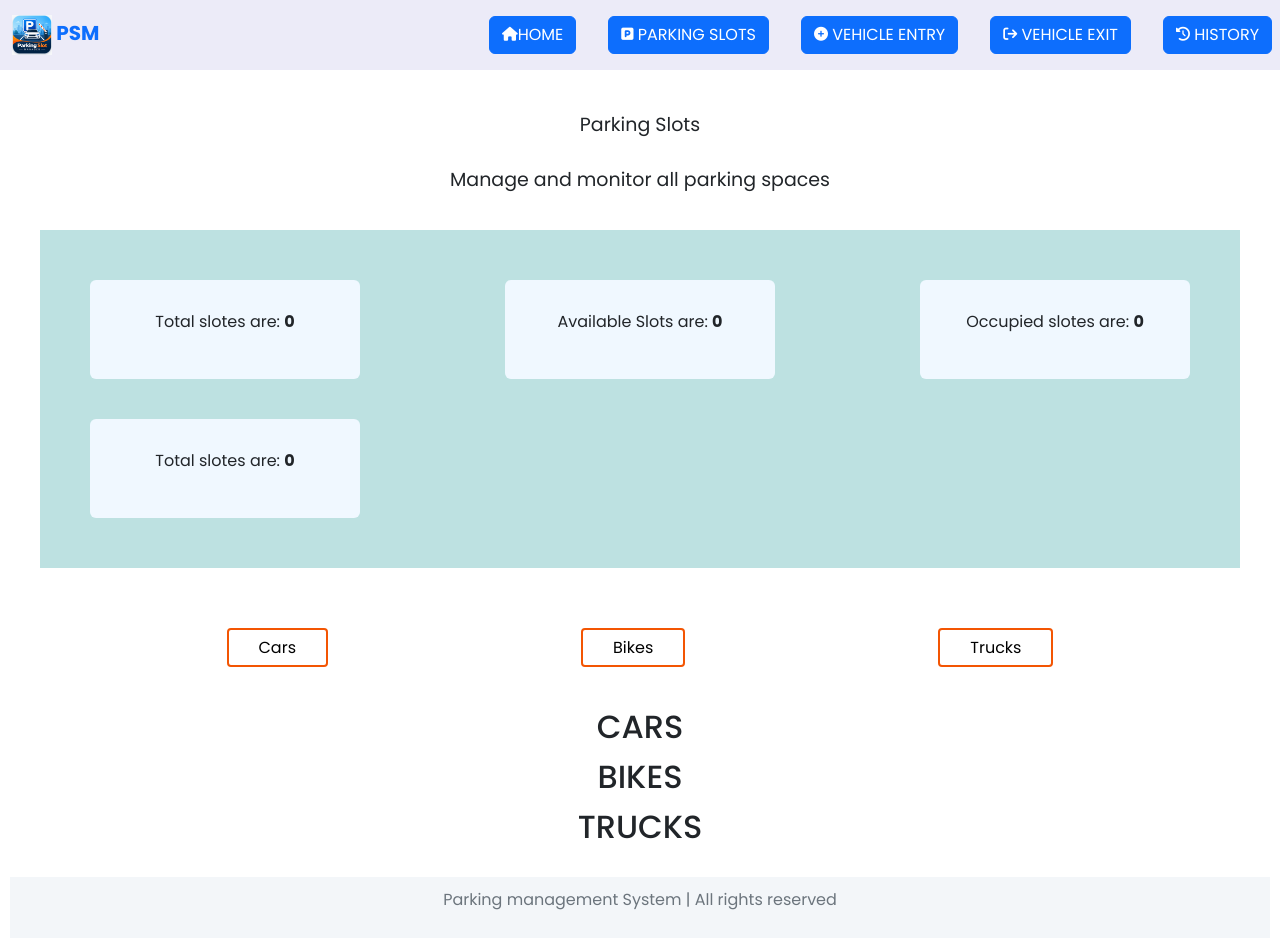
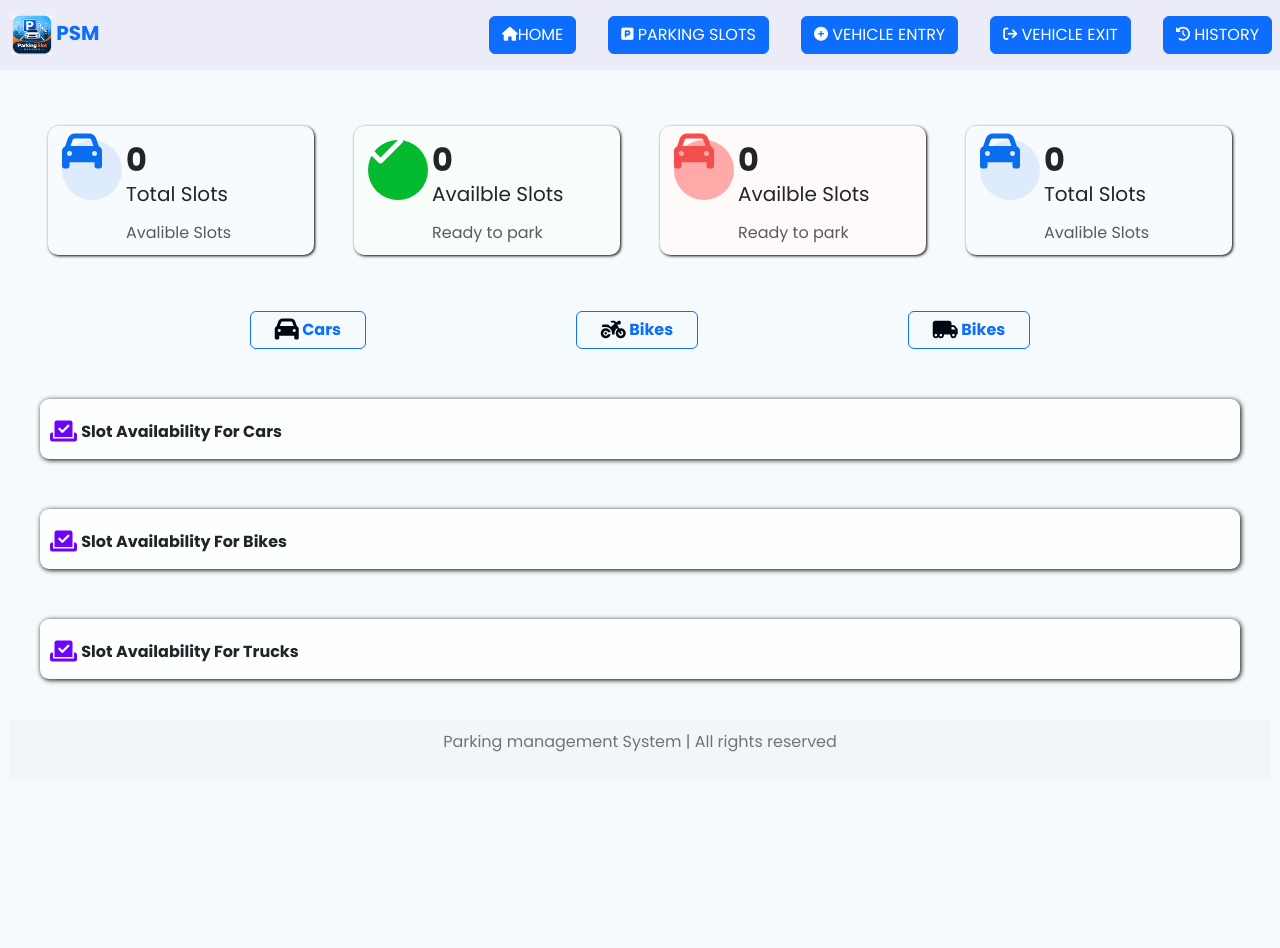
Before and after one commit to gouthamreddy17/parking_management_using_flask, a Flask app: page /parkingslots in a window 1280 px wide. After the commit the page ends 752 px from the top, so only its background shows below. Run offline with Flask 3, Linux system fonts and the light colour scheme; data that the repository does not hold is empty; some libraries are stand-ins or nearby versions.

Commit message:
updated parking slot dashboard using bootstrap

```diff
--- a/static/css/style.css
+++ b/static/css/style.css
@@ -5,7 +5,9 @@
     font-family: 'Poppins', sans-serif;
     line-height: normal;
 }
-
+body{
+    background-color: #F5FAFD !important;
+}
 
 h3{
     color: white;
@@ -417,3 +419,40 @@ form button{
 .margin{
     margin-top: 60px;
 }
+
+.cars-slots{
+    display: flex;
+    flex-wrap: wrap;
+    align-items: center;
+    justify-content: center;
+    margin-top: 50px;
+    padding-top: 60px;
+    background-color: #FDFEFE;
+    box-shadow: 1px 1px 5px black;
+    position: relative;
+    border-radius: 9px;
+}
+
+.slots-ab{
+    position: absolute;
+    left: 10px;
+    top: 20px;
+}
+
+.cars-slots-1{
+    display: flex;
+    margin: 10px;
+    gap: 15px;
+    width: 220px;
+    background-color: #DDEBFD;
+    padding: 20px;
+    border-radius: 10px ;
+    border: 1px solid gray;
+}
+
+.cars-slots-2{
+    display: flex;
+    flex-direction: column;
+    align-items: center;
+    justify-content: center;
+}
--- a/templates/dashboard.html
+++ b/templates/dashboard.html
@@ -3,7 +3,7 @@
 Dashboard
 {% endblock %}
 {% block content %}
-<div class="container">
+<div class="containr">
     <div class="row bg-col">
         <div class="col-12 col-sm-6 col-md-6">
             <div class="p-3">
--- a/templates/parkingslots.html
+++ b/templates/parkingslots.html
@@ -1,98 +1,154 @@
 {% extends "base.html" %}
 {% block title %}
-Parking Slots
+Dashboard
 {% endblock %}
-{% block nav %}
-    <a href="{{url_for('dashboard')}}">HOME</a>
-    <a href="{{url_for('parkingslots')}}">PARKING SLOTS</a>
-    <a href="{{url_for('vehicle_entry')}}">VEHICLE ENTRY</a>
-    <a href="">VEHICLE EXIT</a>
-    <a href="">HISTORY</a>
-{% endblock %}
-
 {% block content %}
-<div class="middle">
-    <p>Parking Slots</p>
-    <p>Manage and monitor all parking spaces</p>
-</div>
-<div class="container-total">
-    <div class="total">
-        <p>Total slotes are: <b>{{total_slots}}</b></p>
-    </div>
-    <div class="total">
-        <p>Available Slots are: <b>{{available_slots}}</b></p>
-    </div>
-    <div class="total">
-        <p>Occupied slotes are: <b>{{occupied_slots}}</b></p>
-    </div>
-    <div class="total">
-        <p>Total slotes are: <b>{{total_slots}}</b></p>
+<div class="row mt-5 mb-5">
+        <div class="col-12 col-sm-6 col-md-3">
+            <div class="d-flex m-2 card1">
+                <div class="m-1">
+                    <div class="border-rad">
+                        <i class="fa-solid fa-car fa-2xl fa-canvas-roomy fs-1" style="color: rgb(10, 109, 239);"></i>
                     </div>
                 </div>
-<div class="btns">
-    <button class="btn-types">Cars</button>
-    <button class="btn-types">Bikes</button>
-    <a href="#truck"><button class="btn-types" >Trucks</button></a>
+                <div>
+                    <b class="fs-2">{{total_slots}}</b>
+                    <p class="fs-5 lh-1">Total Slots</p>
+                    <span class="lh-1 text-body-secondary">Avalible Slots</span>
+
                 </div>
-<center><h2 class="space">CARS</h2></center>
-<div class="parking">
+            </div>
+        </div>
+        <div class="col-12 col-sm-6 col-md-3">
+            <div class="d-flex m-2 card2">
+                <div class="m-1">
+                    <div class="border-rad-green">
+                        <i class="fa-solid fa-check fa-2xl fa-canvas-roomy fs-1" style="color: rgb(255, 255, 255);"></i>
+                    </div>
+                </div>
+                <div>
+                    <b class="fs-2">{{available_slots}}</b>
+                    <p class="fs-5 lh-1">Availble Slots</p>
+                    <span class="lh-1 text-body-secondary">Ready to park</span>
+
+                </div>
+            </div>
+        </div>
+        <div class="col-12 col-sm-6 col-md-3">
+            <div class="d-flex m-2 card3">
+                <div class="m-1">
+                    <div class="border-rad-red">
+                        <i class="fa-solid fa-car fa-2xl fa-canvas-roomy fs-1" style="color: rgb(244, 77, 77);"></i>
+                    </div>
+                </div>
+                <div>
+                    <b class="fs-2">{{occupied_slots}}</b>
+                    <p class="fs-5 lh-1">Availble Slots</p>
+                    <span class="lh-1 text-body-secondary">Ready to park</span>
+
+                </div>
+            </div>
+        </div>
+        <div class="col-12 col-sm-6 col-md-3">
+            <div class="d-flex m-2 card1">
+                <div class="m-1">
+                    <div class="border-rad">
+                        <i class="fa-solid fa-car fa-2xl fa-canvas-roomy fs-1" style="color: rgb(10, 109, 239);"></i>
+                    </div>
+                </div>
+                <div>
+                    <b class="fs-2">{{total_slots}}</b>
+                    <p class="fs-5 lh-1">Total Slots</p>
+                    <span class="lh-1 text-body-secondary">Avalible Slots</span>
+
+                </div>
+            </div>
+        </div>
+    </div>
+    <div class="d-flex justify-content-evenly align-items-center">
+        <a href=""><button type="button" class="btn btn-outline-primary fw-bold pe-4 ps-4"><i class="fa-solid fa-car fa-xl" style="color: rgb(0, 7, 16);"></i> Cars</button></a>
+        <a href=""><button type="button" class="btn btn-outline-primary fw-bold pe-4 ps-4"><i class="fa-solid fa-motorcycle fa-lg" style="color: rgb(0, 7, 16);"></i> Bikes</button></a>
+        <a href=""><button type="button" class="btn btn-outline-primary fw-bold pe-4 ps-4"><i class="fa-solid fa-truck-moving fa-lg" style="color: rgb(0, 7, 16);"></i> Bikes</button></a>
+    </div>
+    <div class="cars-slots">
         {% for i in selectall %}
         {% if i.vehicle_type=="Car" %}
-        <div class="parking-type">
-            <div class="parking-type2">
-                <img src="{{ url_for('static', filename='images/car.png') }}"alt="Car" class="imm">
-            <p class="slot">[{{i.slot_number}}]</p>
-            </div>
-             <div>
+
+        <div class="cars-slots-1">
+            <div class="d-flex align-items-center justify-content-center"><i class="fa-solid fa-car fa-2xl" style="color: rgb(0, 7, 16);"></i></div>
+            <div class="cars-slots-2">
+                <b>{{i.slot_number}}</b>
                 {% if i.status=="Available" %}
-            <button class="color-green">  {{i.status}}</button>
+                <button class="btn btn-outline-success">Avalible</button>
                 {%elif i.status=="Occupied"%}
-            <button class="color-red">  {{i.status}}</button>
+                <button class="btn btn-outline-danger">Occupied</button>
                 {% endif %}
             </div>
+            <div class="d-flex align-items-center justify-content-center ps-2"><i class="fa-solid fa-chevron-right fa-lg" style="color: rgb(68, 69, 70);"></i></div>
             </div>
+
         {% endif %}
         {% endfor %}
+        <div class="slots-ab">
+            <i class="fa-solid fa-check-to-slot fa-xl" style="color: rgb(109, 2, 254);"></i>
+            <b> Slot Availability For Cars</b>
         </div>
-<center><h2 class="space">BIKES</h2></center>
-<div class="parking">
+
+
+
+    </div>
+    <div class="cars-slots">
         {% for i in selectall %}
         {% if i.vehicle_type=="Bike" %}
-        <div class="parking-type">
-            <div class="parking-type2">
-                <img src="{{ url_for('static', filename='images/bike.png') }}"alt="Car" class="imm">
-            <p class="slot">[{{i.slot_number}}]</p>
-            </div>
-             <div>
+
+        <div class="cars-slots-1">
+            <div class="d-flex align-items-center justify-content-center"><i class="fa-solid fa-motorcycle fa-2xl" style="color: rgb(0, 7, 16);"></i></div>
+            <div class="cars-slots-2">
+                <b>{{i.slot_number}}</b>
                 {% if i.status=="Available" %}
-            <button class="color-green">  {{i.status}}</button>
+                <button class="btn btn-outline-success">Avalible</button>
                 {%elif i.status=="Occupied"%}
-            <button class="color-red">  {{i.status}}</button>
+                <button class="btn btn-outline-danger">Occupied</button>
                 {% endif %}
             </div>
+            <div class="d-flex align-items-center justify-content-center ps-2"><i class="fa-solid fa-chevron-right fa-lg" style="color: rgb(68, 69, 70);"></i></div>
             </div>
+
         {% endif %}
+        {% endfor %}
+        <div class="slots-ab">
+            <i class="fa-solid fa-check-to-slot fa-xl" style="color: rgb(109, 2, 254);"></i>
+            <b> Slot Availability For Bikes</b>
+        </div>
 
-    {% endfor %}
+
+
     </div>
-<center><h2 class="space">TRUCKS</h2></center>
-<div class="parking" id="truck">
+    <div class="cars-slots">
         {% for i in selectall %}
         {% if i.vehicle_type=="Truck" %}
-        <div class="parking-type">
-            <div class="parking-type2">
-                <img src="{{ url_for('static', filename='images/truck.png') }}"alt="Car" class="imm">
-            <p class="slot">[{{i.slot_number}}]</p>
-            </div>
-             <div>
+
+        <div class="cars-slots-1">
+            <div class="d-flex align-items-center justify-content-center"><i class="fa-solid fa-truck-moving fa-2xl" style="color: rgb(0, 7, 16);"></i></div>
+            <div class="cars-slots-2">
+                <b>{{i.slot_number}}</b>
                 {% if i.status=="Available" %}
-            <button class="color-green">  {{i.status}}</button>
+                <button class="btn btn-outline-success">Avalible</button>
                 {%elif i.status=="Occupied"%}
-            <button class="color-red">  {{i.status}}</button>
+                <button class="btn btn-outline-danger">Occupied</button>
                 {% endif %}
             </div>
+            <div class="d-flex align-items-center justify-content-center ps-1"><i class="fa-solid fa-chevron-right fa-lg" style="color: rgb(68, 69, 70);"></i></div>
             </div>
+
         {% endif %}
         {% endfor %}
+        <div class="slots-ab">
+            <i class="fa-solid fa-check-to-slot fa-xl" style="color: rgb(109, 2, 254);"></i>
+            <b> Slot Availability For Trucks</b>
+        </div>
+
+
+
     </div>
 {% endblock %}
```
Also changed, not shown: templates/parkingslotsss.html (added, +98 -0 lines). Lines whose indentation alone changed are shown as unchanged.
